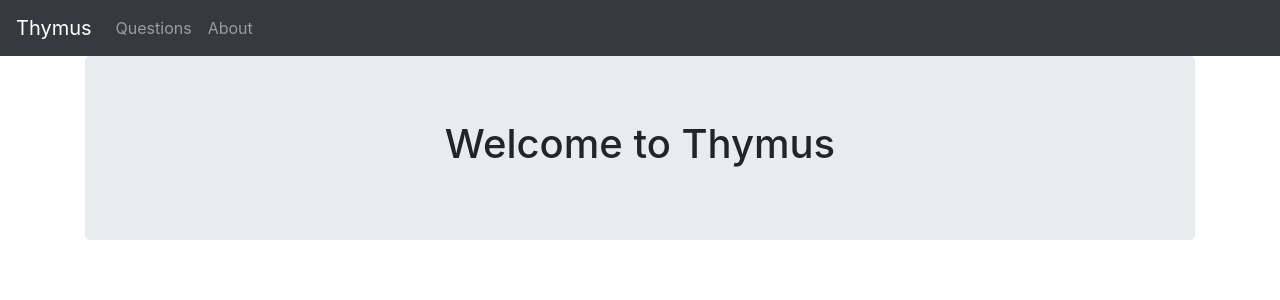
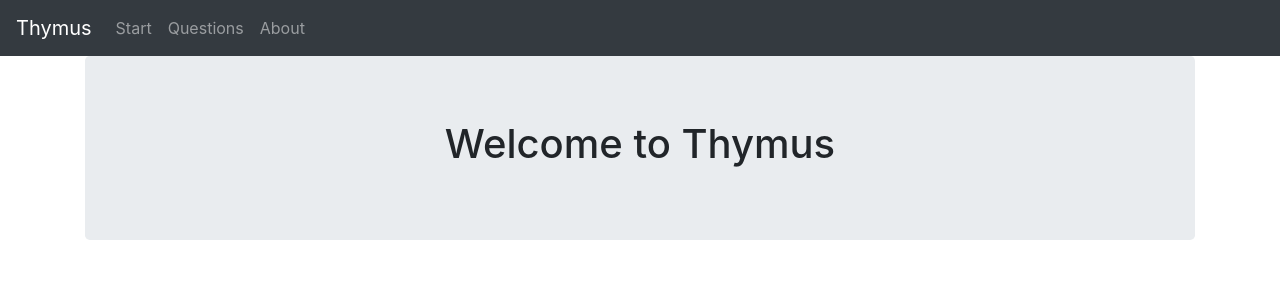
Before and after one commit to spwntr/thymus, a Flask app: page / in a window 1280 px wide. Shown: the top 300 px of the page. Run offline with Flask 2, Linux system fonts and the light colour scheme; some libraries are stand-ins or nearby versions.

Commit message:
[spw] add start button to choose a random start question

```diff
--- a/templates/includes/_navbar.html
+++ b/templates/includes/_navbar.html
@@ -6,7 +6,10 @@
 
       <div class="collapse navbar-collapse" id="navbarsExampleDefault">
         <ul class="navbar-nav mr-auto">
-          <li class="nav-item">
+            <li class="nav-item">
+                <a class="nav-link " href="/random">Start</a>
+            </li>
+            <li class="nav-item">
             <a class="nav-link " href="/questions">Questions</a>
           </li>
           <li class="nav-item">
```
